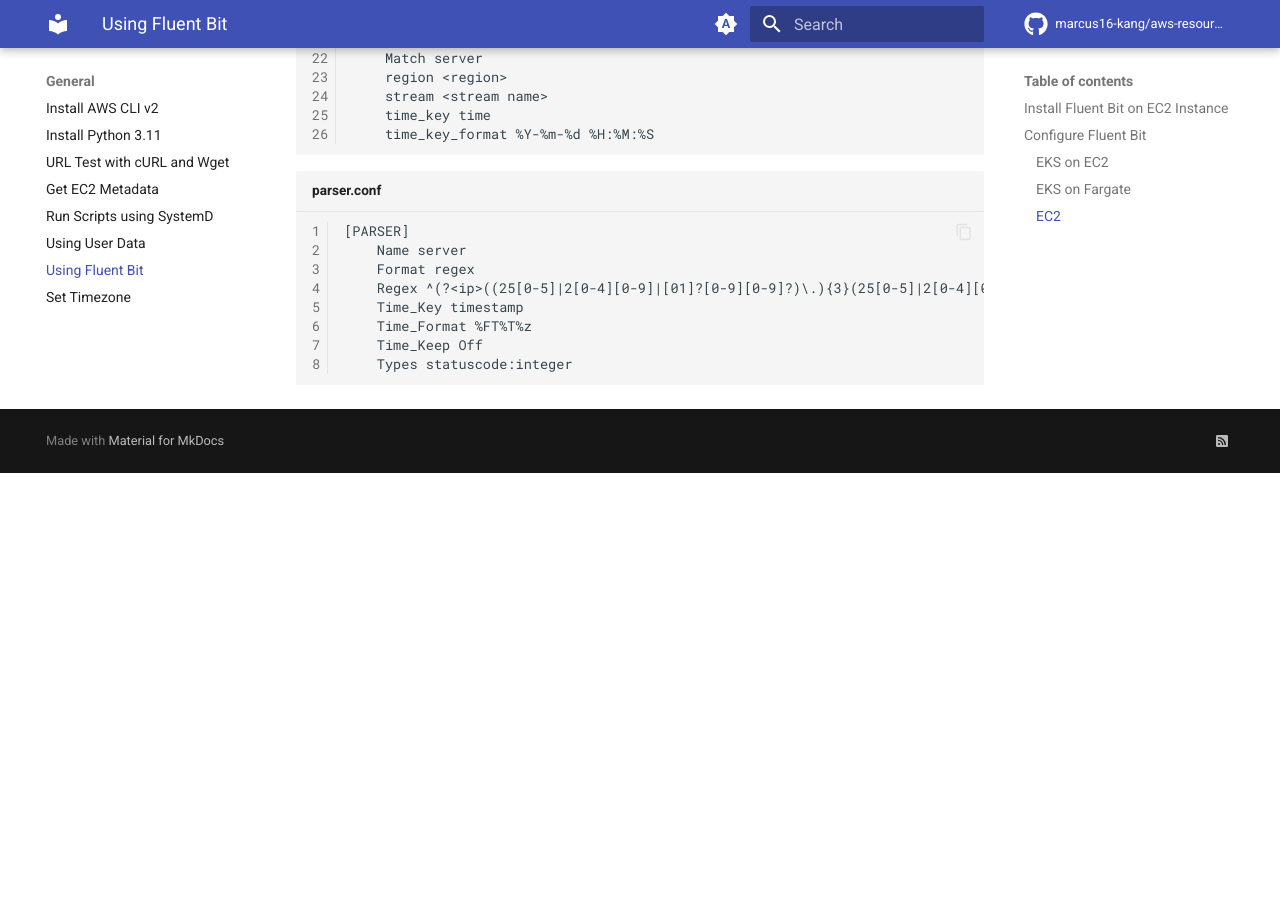
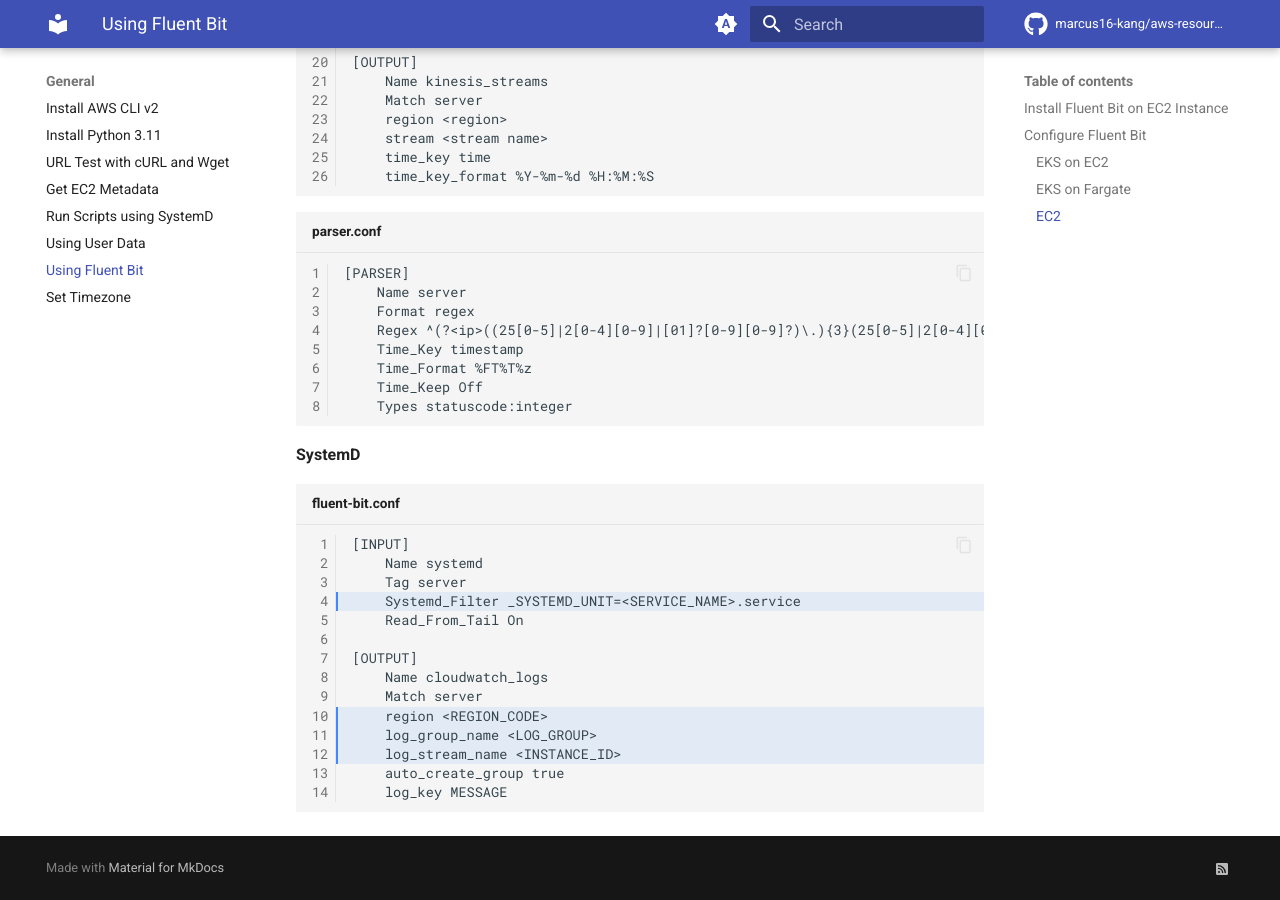
Before and after one commit to dev-sjlee/aws-resources-example, an MkDocs documentation site: the page built from docs/General/07-using-fluent-bit.md, in a window 1280 px wide and 900 px high, scrolled down 3377 px. Built offline with MkDocs 1.6.1 and Material for MkDocs 9.7.7, drawn with Linux system fonts in a browser that asks for light colours; comment, search, counter and statistics services are not loaded; before the commit the page ends 3850 px from its top, so only the background shows below that.

Commit message:
Add fluent-bit systemd conf.

````diff
--- a/docs/General/07-using-fluent-bit.md
+++ b/docs/General/07-using-fluent-bit.md
@@ -138,6 +138,8 @@
 
 ### EC2
 
+**Tail**
+
 ``` conf title="fluent-bit.conf" linenums="1"
 [INPUT]
     Name tail
@@ -177,3 +179,22 @@
     Time_Keep Off
     Types statuscode:integer
 ```
+
+**SystemD**
+
+``` conf title="fluent-bit.conf" hl_lines="4 10 11 12" linenums="1"
+[INPUT]
+    Name systemd
+    Tag server
+    Systemd_Filter _SYSTEMD_UNIT=<SERVICE_NAME>.service
+    Read_From_Tail On
+
+[OUTPUT]
+    Name cloudwatch_logs
+    Match server
+    region <REGION_CODE>
+    log_group_name <LOG_GROUP>
+    log_stream_name <INSTANCE_ID>
+    auto_create_group true
+    log_key MESSAGE
+```
````
